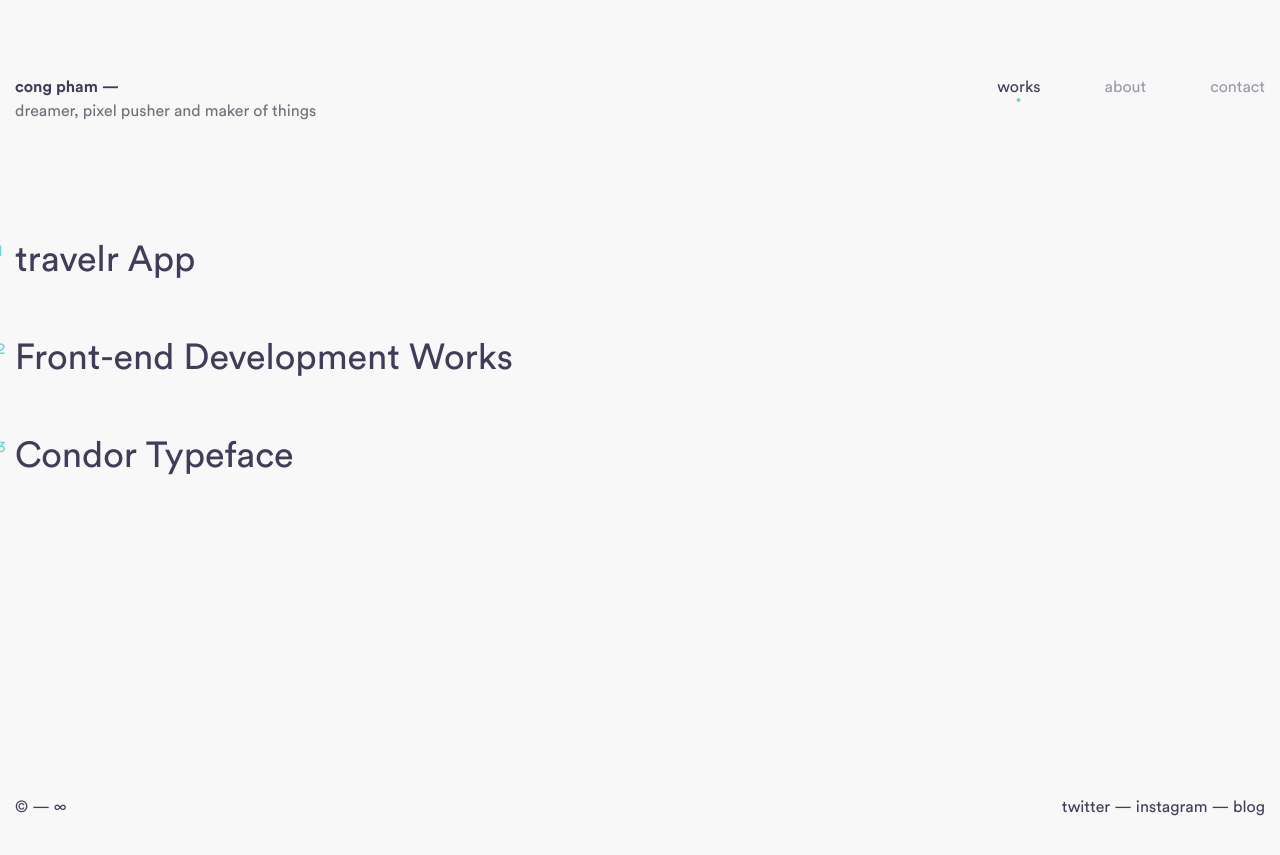
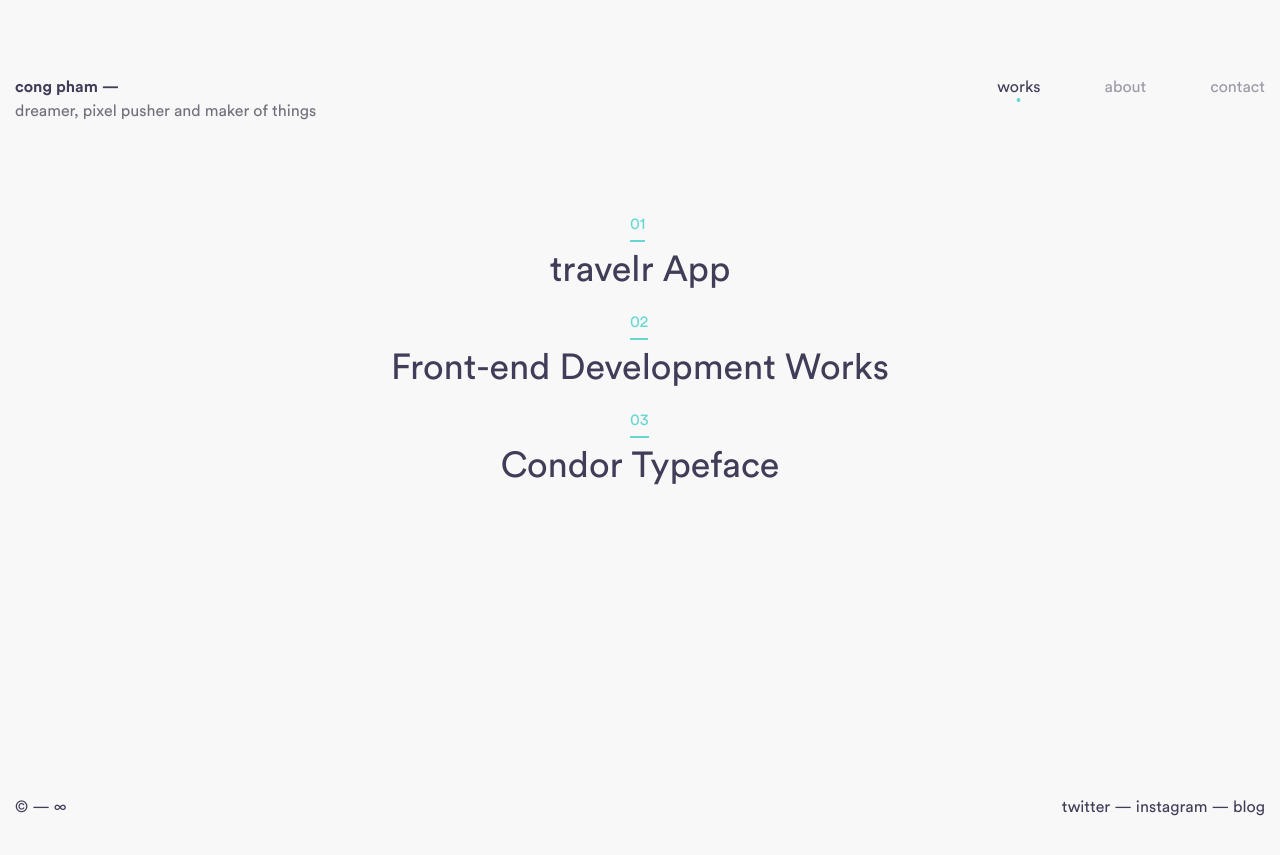
Before and after one commit to congp/congp.github.io, a Jekyll site: the page built from index.html, in a window 1280 px wide. Shown: the top 855 px of the page. Built offline with Jekyll 4.4.1, drawn with Linux system fonts in a browser that asks for light colours.

Commit message:
Added responsiveness
Added responsiveness for mobile and tablet devices and fixed minor spacings and layout issues and ensure consistency and precise viewing experience across devices

```diff
--- a/_layouts/alt_post.html
+++ b/_layouts/alt_post.html
@@ -6,7 +6,7 @@ layout: default
   {% include post-title.html %}
   <div class="row">
     <div class="small-12 medium-12 large-6 columns content__body">
-      <p class="content__body--text">
+      <p class="content__body--text-post">
         {{ page.opening_content }}
       </p>
     </div>
--- a/_layouts/post.html
+++ b/_layouts/post.html
@@ -6,7 +6,7 @@ layout: default
   {% include post-title.html %}
   <div class="row">
     <div class="small-12 medium-12 large-6 columns content__body">
-        <p class="content__body--text">
+        <p class="content__body--text-post">
             {{ content | remove: '<p>' | remove: '</p>' }}
         </p>
     </div>
--- a/_posts/2015-07-21-travelr.markdown
+++ b/_posts/2015-07-21-travelr.markdown
@@ -18,7 +18,7 @@ opening_content: "<span class='font-bold'>travelr</span> is the place that conne
 
 <div class="row">
   <div class="small-12 medium-12 large-6 columns">
-    <p class="content__body--text">
+    <p class="content__body--text-post">
       Slack introduced their emoji reaction back in July 2015 and I was fascinated by it. Thus, as a quick way to respond to an article, apart from like/heart and comment, user could use emoji as a way to represent their reactions. This could be a more creative way, which helps the user tell a more comprehensive story in less time.
     </p>
   </div>
--- a/assets/js/AnimateUtils.js
+++ b/assets/js/AnimateUtils.js
@@ -8,7 +8,7 @@ var AnimateUtils = (function($){
         var title = $(this)
         setTimeout(function() {
           AnimateUtils.showElements(title)
-        }, 200 * i);
+        }, 250 * i);
       });
     },
     showElements: function(e){
--- a/css/main.scss
+++ b/css/main.scss
@@ -118,10 +118,13 @@ $on-laptop:        800px;
 
   &__body {
 
-    &--text {
-      margin: 36px 0 40px;
+    &--text, &--text-post {
       font-size: $base-font-size * 1.375;
       line-height: $base-line-height;
+    }
+
+    &--text-post {
+      margin: 36px 0 40px;
     }
   }
 
@@ -167,12 +170,13 @@ $on-laptop:        800px;
 }
 
 .list-posts {
-  margin-top: 109px;
+  margin-top: 119px;
+  text-align: center;
   counter-reset: postCounter;
 
   &__title {
     font-size: 2.25rem;
-    @include transition('all ease-out 0.75s');
+    @include transition('all ease-out 1s');
     @include invisible;
     @include transform('translateY(100px)');
     counter-increment: postCounter;
@@ -181,11 +185,14 @@ $on-laptop:        800px;
     &::before {
       content: "0"counter(postCounter);
       position: absolute;
-      top: 7px;
-      left: -28px;
+      top: -34px;
+      left: 50%;
+      margin-left: -10px;
       font-size: 1rem;
       font-weight: 500;
       color: $secondary-color;
+      line-height: 33px;
+      border-bottom: solid 2px;
     }
 
     &:not(:first-child) {
@@ -223,3 +230,86 @@ $on-laptop:        800px;
     text-align: right;
   }
 }
+
+@include media-query(40em) {
+  .header {
+    padding-top: 44px;
+
+    &__logo {
+      p {
+        display: none;
+      }
+    }
+
+    &__nav {
+      margin-top: 20px;
+      text-align: left;
+
+      nav {
+
+        li {
+
+          padding: 0 40px 0 0;
+        }
+      }
+    }
+  }
+
+  .list-posts {
+    margin-top: 64px;
+    text-align: left;
+
+    &__title {
+      font-size: 1.375rem;
+
+      &::before {
+        top: -24px;
+        left: 0;
+        margin-left: 0;
+        font-size: 0.75rem;
+        line-height: 180%;
+      }
+    }
+  }
+
+  .content {
+    margin-top: 60px;
+    padding-bottom: 0;
+
+    &__body {
+
+      &--text, &--text-post {
+        font-size: 1rem;
+        line-height: 2;
+      }
+    }
+
+    &__previous-next-project {
+      position: relative;
+      top: 0;
+      margin-top: 30px;
+      padding: 0 15px;
+    }
+  }
+
+  .post {
+
+    &__title {
+
+      h1 {
+        font-size: 1.375rem;
+        line-height: $base-line-height;
+      }
+    }
+  }
+
+  .footer {
+    padding-top: 54px;
+    position: relative;
+
+    &__social-links {
+      text-align: left;
+      margin-top: 20px;
+    }
+  }
+}
--- a/index.html
+++ b/index.html
@@ -3,8 +3,8 @@ layout: default
 ---
 
 <!-- for loop goes here -->
-<div class="row list-posts content">
-  <div class="small-12 medium-12 large-6 columns">
+<div class="row list-posts">
+  <div class="small-12 medium-12 large-6 large-centered columns">
     {% for post in site.posts %}
       <h1 class="list-posts__title"><a href="{{ post.url | prepend: site.baseurl }}">{{ post.title }}</a></h1>
     {% endfor %}
```
Also changed, not shown: 7 other files.
